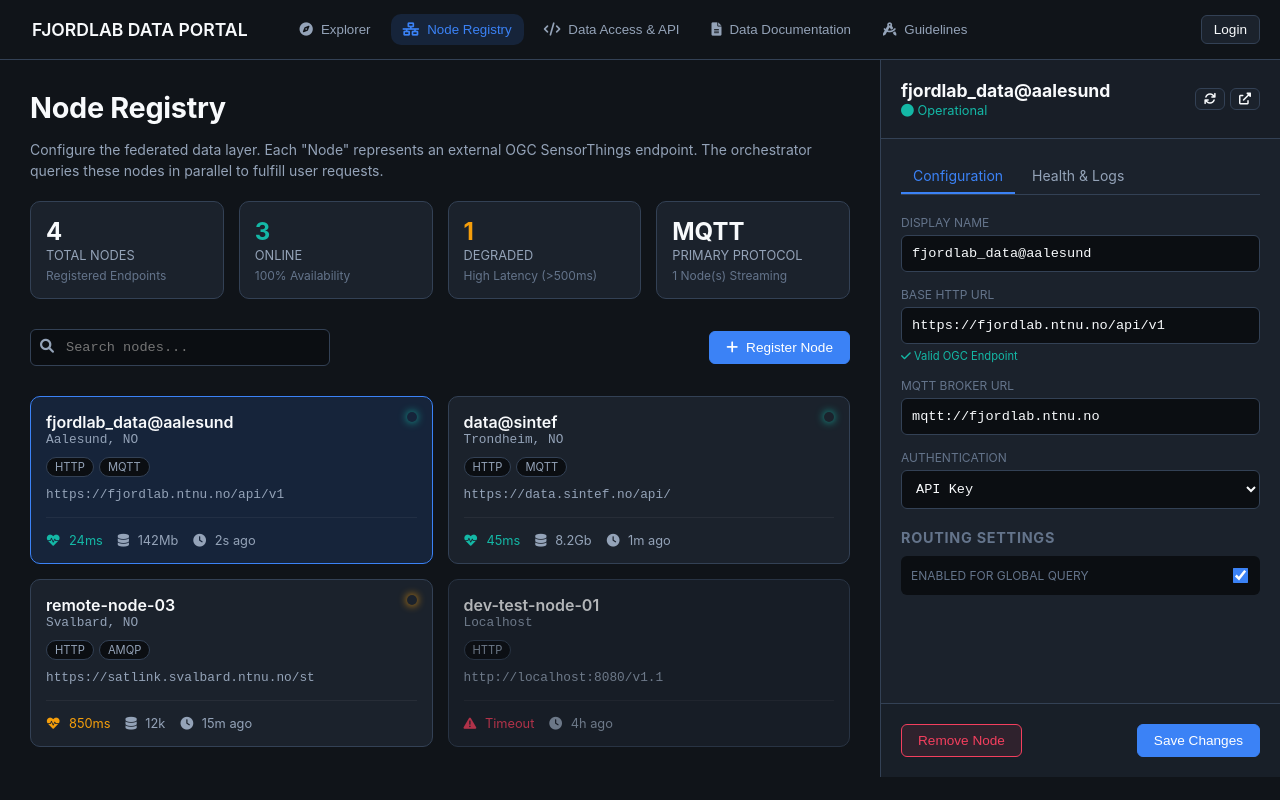
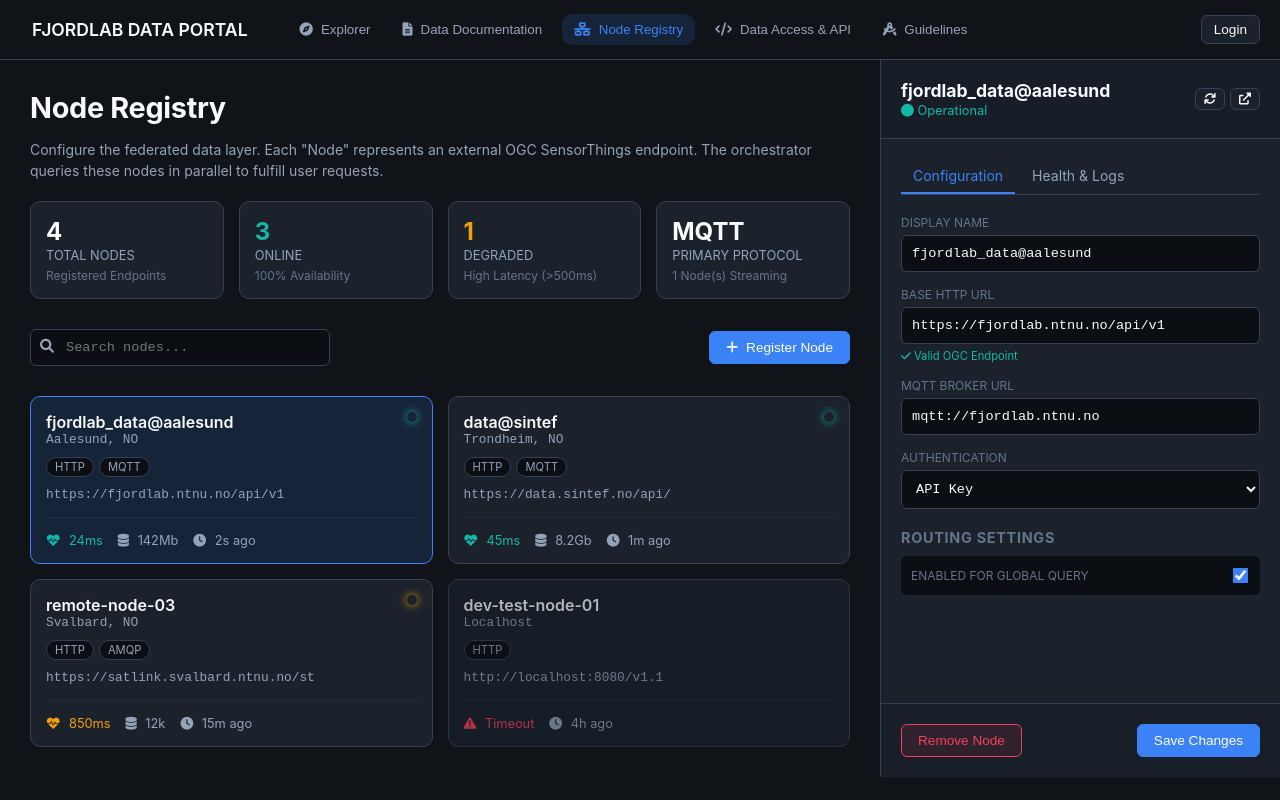
Before and after one commit to SemanticMatter/oceansense, a Vue app: page /node in a window 1280 px wide. Built offline with nearby package versions, Linux system fonts and the light colour scheme.

Commit message:
Modified header button order

```diff
--- a/src/components/layout/AppHeader.vue
+++ b/src/components/layout/AppHeader.vue
@@ -10,6 +10,11 @@
           <i class="fa-solid fa-compass"></i> Explorer
         </button>
       </RouterLink>
+      <RouterLink to="/datadoc" custom v-slot="{ navigate, isActive }">
+        <button :class="{ active: isActive }" @click="navigate">
+          <i class="fa-solid fa-file-alt"></i> Data Documentation
+        </button>
+      </RouterLink>
       <RouterLink to="/node" custom v-slot="{ navigate, isActive }">
         <button :class="{ active: isActive }" @click="navigate">
           <i class="fa-solid fa-network-wired"></i> Node Registry
@@ -18,11 +23,6 @@
       <RouterLink to="/api_view" custom v-slot="{ navigate, isActive }">
         <button :class="{ active: isActive }" @click="navigate">
           <i class="fa-solid fa-code"></i> Data Access & API
-        </button>
-      </RouterLink>
-      <RouterLink to="/datadoc" custom v-slot="{ navigate, isActive }">
-        <button :class="{ active: isActive }" @click="navigate">
-          <i class="fa-solid fa-file-alt"></i> Data Documentation
         </button>
       </RouterLink>
       <RouterLink to="/guidelines" custom v-slot="{ navigate, isActive }">
--- a/ui/index.html
+++ b/ui/index.html
@@ -164,9 +164,10 @@
     </div>
     <nav class="nav">
       <button class="active">Explorer</button>
+      <button onclick="window.location.href='datadoc.html'">Data Documentation</button>
       <button onclick="window.location.href='node.html'">Node Registry</button>
       <button onclick="window.location.href='api_view.html'">Data Access & API</button>
-      <button onclick="window.location.href='datadoc.html'">Data Documentation</button>
+
     </nav>
   </header>
 
--- a/ui/node.html
+++ b/ui/node.html
@@ -167,9 +167,10 @@
     </div>
     <nav class="nav">
       <button onclick="window.location.href='index.html'">Explorer</button>
+      <button onclick="window.location.href='datadoc.html'">Data Documentation</button>
       <button class="active">Node Registry</button>
       <button onclick="window.location.href='api_view.html'">Data Access & API</button>
-      <button onclick="window.location.href='datadoc.html'">Data Documentation</button>
+
     </nav>
   </header>
 
```
